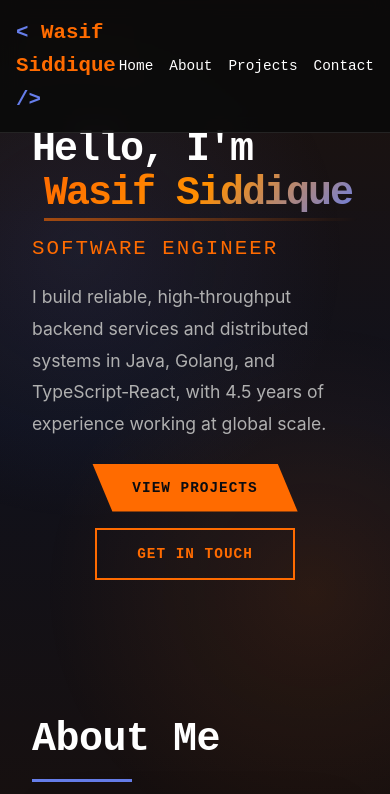
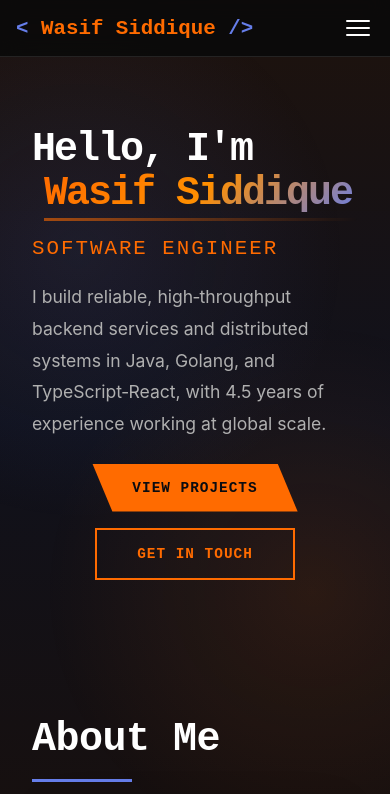
Before and after one commit to wasifsarwar/portfolio, a React (Create React App) app: page / in a window 390 px wide. Shown: the top 794 px of the page. Built offline with nearby package versions, Linux system fonts and the light colour scheme.

Commit message:
add hamburger bar

```diff
--- a/src/components/Navigation.css
+++ b/src/components/Navigation.css
@@ -75,6 +75,87 @@
   width: 100%;
 }
 
+/* Hamburger button */
+.hamburger {
+  display: none;
+  flex-direction: column;
+  justify-content: center;
+  gap: 5px;
+  background: none;
+  border: none;
+  cursor: pointer;
+  padding: 4px;
+  z-index: 1001;
+}
+
+.hamburger span {
+  display: block;
+  width: 24px;
+  height: 2px;
+  background: #ffffff;
+  border-radius: 2px;
+  transition: transform 0.3s ease, opacity 0.3s ease;
+  transform-origin: center;
+}
+
+/* Animate to X when open */
+.hamburger.open span:nth-child(1) {
+  transform: translateY(7px) rotate(45deg);
+}
+
+.hamburger.open span:nth-child(2) {
+  opacity: 0;
+  transform: scaleX(0);
+}
+
+.hamburger.open span:nth-child(3) {
+  transform: translateY(-7px) rotate(-45deg);
+}
+
+/* Mobile menu */
+.mobile-menu {
+  position: absolute;
+  top: 100%;
+  left: 0;
+  width: 100%;
+  background: rgba(11, 11, 15, 0.97);
+  backdrop-filter: blur(12px);
+  border-bottom: 1px solid rgba(255, 255, 255, 0.08);
+}
+
+.mobile-menu ul {
+  list-style: none;
+  display: flex;
+  flex-direction: column;
+  padding: 1rem 0;
+}
+
+.mobile-menu ul li button {
+  width: 100%;
+  text-align: left;
+  background: none;
+  border: none;
+  color: #ffffff;
+  font-size: 1rem;
+  font-family: 'JetBrains Mono', monospace;
+  font-weight: 500;
+  cursor: pointer;
+  padding: 0.9rem 2rem;
+  transition: color 0.2s ease, background 0.2s ease;
+}
+
+.mobile-menu ul li button:hover {
+  color: #ff6b00;
+  background: rgba(255, 107, 0, 0.05);
+}
+
+/* Logo as button */
+.logo {
+  background: none;
+  border: none;
+  cursor: pointer;
+}
+
 /* Responsive Design */
 @media (max-width: 768px) {
   .nav {
@@ -82,6 +163,10 @@
   }
 
   .nav-links {
-    gap: 1rem;
+    display: none;
+  }
+
+  .hamburger {
+    display: flex;
   }
 }
--- a/src/components/Navigation.tsx
+++ b/src/components/Navigation.tsx
@@ -1,9 +1,23 @@
-import React from 'react';
-import { motion } from 'framer-motion';
+import React, { useState } from 'react';
+import { motion, AnimatePresence } from 'framer-motion';
 import { NavigationProps } from '../types';
 import './Navigation.css';
 
 const Navigation: React.FC<NavigationProps> = ({ scrollToSection }) => {
+  const [isOpen, setIsOpen] = useState(false);
+
+  const handleNavClick = (sectionId: string) => {
+    scrollToSection(sectionId);
+    setIsOpen(false);
+  };
+
+  const navItems = [
+    { label: 'Home', id: 'home' },
+    { label: 'About', id: 'about' },
+    { label: 'Projects', id: 'projects' },
+    { label: 'Contact', id: 'contact' },
+  ];
+
   return (
     <nav className="nav">
       <motion.div
@@ -12,14 +26,48 @@ const Navigation: React.FC<NavigationProps> = ({ scrollToSection }) => {
         animate={{ y: 0 }}
         transition={{ duration: 0.8 }}
       >
-        <div className="logo">Wasif Siddique</div>
+        <button className="logo" onClick={() => handleNavClick('home')}>Wasif Siddique</button>
+
+        {/* Desktop links */}
         <ul className="nav-links">
-          <li><button onClick={() => scrollToSection('home')}>Home</button></li>
-          <li><button onClick={() => scrollToSection('about')}>About</button></li>
-          <li><button onClick={() => scrollToSection('projects')}>Projects</button></li>
-          <li><button onClick={() => scrollToSection('contact')}>Contact</button></li>
+          {navItems.map(({ label, id }) => (
+            <li key={id}><button onClick={() => handleNavClick(id)}>{label}</button></li>
+          ))}
         </ul>
+
+        {/* Hamburger button */}
+        <button
+          className={`hamburger ${isOpen ? 'open' : ''}`}
+          onClick={() => setIsOpen(!isOpen)}
+          aria-label="Toggle menu"
+          aria-expanded={isOpen}
+        >
+          <span />
+          <span />
+          <span />
+        </button>
       </motion.div>
+
+      {/* Mobile menu */}
+      <AnimatePresence>
+        {isOpen && (
+          <motion.div
+            className="mobile-menu"
+            initial={{ opacity: 0, y: -10 }}
+            animate={{ opacity: 1, y: 0 }}
+            exit={{ opacity: 0, y: -10 }}
+            transition={{ duration: 0.2 }}
+          >
+            <ul>
+              {navItems.map(({ label, id }) => (
+                <li key={id}>
+                  <button onClick={() => handleNavClick(id)}>{label}</button>
+                </li>
+              ))}
+            </ul>
+          </motion.div>
+        )}
+      </AnimatePresence>
     </nav>
   );
 };
```
Also changed, not shown: 1 other file (tests, documents, lock files or other folders).
